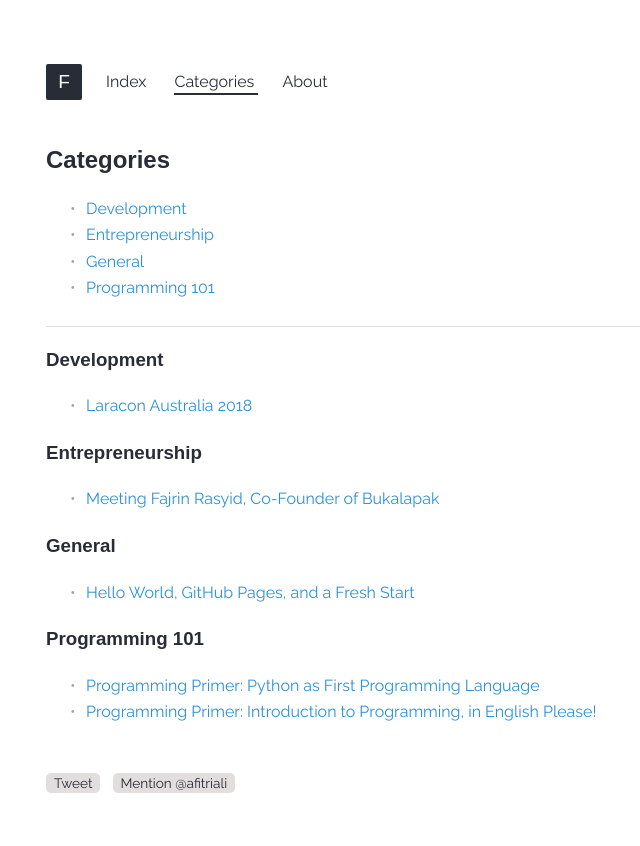
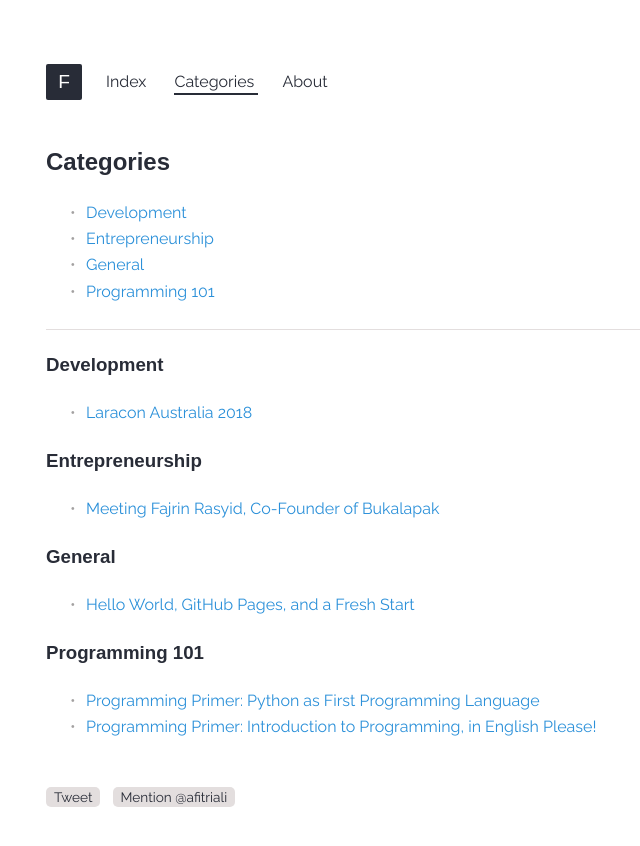
Before and after one commit to xfltrt/xfltrt.github.io, a Jekyll site: the page built from categories.html, in a window 1280 px wide. Shown: the top 846 px of the page, without its empty margins (244-884 px from the left). Built offline with Jekyll 4.4.1, drawn with Linux system fonts in a browser that asks for light colours; some web fonts are replaced; comment, search, counter and statistics services are not loaded.

Commit message:
Update main.scss

```diff
--- a/_sass/main.scss
+++ b/_sass/main.scss
@@ -42,7 +42,6 @@ h5,
 h6 {
   color: var(--colour-dark);
   font-family: var(--font-secondary);
-  line-height: 1.65em;
   margin: 0;
   padding: 0;
 }
@@ -51,16 +50,6 @@ p,
 ul,
 li {
   line-height: 1.65rem;
-}
-
-p::first-line,
-h1::first-line,
-h2::first-line,
-h3::first-line,
-h4::first-line,
-h5::first-line,
-h6::first-line {
-  line-height: 100%;
 }
 
 h3,
```
